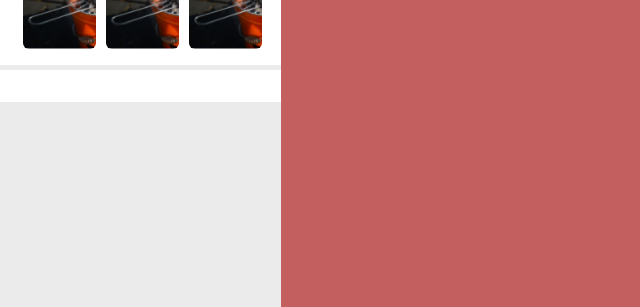
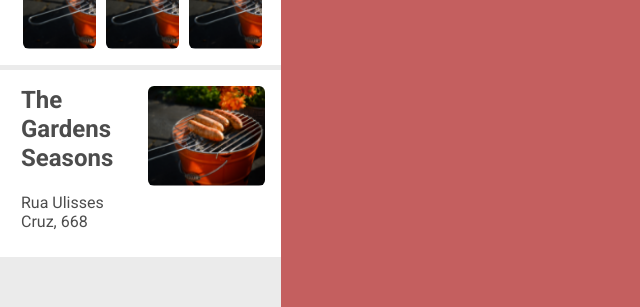
Before and after one commit to fernandogjose/react-restaurants-search, a React (Create React App) app: page / in a window 1280 px wide. Shown: the part 229-536 px from the top of the page, without its empty margins (0-640 px from the left). Built offline with nearby package versions, Linux system fonts and the light colour scheme.

Commit message:
feat: inclusao do card do restaurante

```diff
--- a/package.json
+++ b/package.json
@@ -11,6 +11,8 @@
     "@testing-library/user-event": "^13.5.0",
     "react": "^19.1.0",
     "react-dom": "^19.1.0",
+    "react-rating-star-component": "^1.0.2",
+    "react-rating-stars-component": "^2.2.0",
     "react-scripts": "5.0.1",
     "react-slick": "^0.30.3",
     "slick-carousel": "^1.8.1",
--- a/src/components/RestaurantCard/index.jsx
+++ b/src/components/RestaurantCard/index.jsx
@@ -1,6 +1,30 @@
 import React from "react";
-import { Restaurant } from "./styles";
+import ReactStars from "react-rating-stars-component";
+import restaurant from "../../assets/restaurante-fake.png";
 
-const RestaurantCard = () => <Restaurant />;
+import {
+    Restaurant,
+    RestaurantInfo,
+    RestaurantName,
+    RestaurantAddress,
+    RestaurantPhoto,
+} from "./styles";
+
+const RestaurantCard = () => (
+    <Restaurant>
+        <RestaurantInfo>
+            <RestaurantName>The Gardens Seasons</RestaurantName>
+            <ReactStars
+                count={5}
+                isHalf={true}
+                activeColor="#e7711c"
+                edit={false}
+                value={4}
+            />
+            <RestaurantAddress>Rua Ulisses Cruz, 668</RestaurantAddress>
+        </RestaurantInfo>
+        <RestaurantPhoto src={restaurant} alt="Foto do Restaurante" />
+    </Restaurant>
+);
 
 export default RestaurantCard;
--- a/src/components/RestaurantCard/styles.js
+++ b/src/components/RestaurantCard/styles.js
@@ -6,10 +6,45 @@ export const Restaurant = styled.div`
     cursor: pointer;
     margin-top: 5px;
     padding: 16px;
-  background-color: #fff;
+    background-color: #ffffff;
     border-left: 5px solid transparent;
     :hover {
-    background-color: ${(props) => props.theme.colors.background};
+        background-color: #00000021;
         border-left-color: ${(props) => props.theme.colors.primary};
     }
 `;
+
+export const RestaurantInfo = styled.div`
+    display: flex;
+    flex-direction: column;
+    pointer-events: none;
+    flex: 1;
+`;
+
+export const RestaurantName = styled.span`
+    font-family: ${(props) => props.theme.fonts.regular};
+    color: ${(props) => props.theme.colors.text};
+    font-size: 24px;
+    font-weight: bold;
+    line-height: 29px;
+    margin-bottom: 10px;
+`;
+
+export const RestaurantAddress = styled.span`
+    font-family: ${(props) => props.theme.fonts.regular};
+    color: ${(props) => props.theme.colors.text};
+    font-size: 16px;
+    line-height: 19px;
+    margin-top: 10px;
+    margin-bottom: 10px;
+`;
+
+export const RestaurantPhoto = styled.img`
+    width: 100px;
+    height: 100px;
+    border-radius: 6px;
+    margin-left: 10px;
+    pointer-events: none;
+    flex: 1;
+    object-fit: cover;
+`;
--- a/src/pages/Home/styles.js
+++ b/src/pages/Home/styles.js
@@ -10,6 +10,7 @@ export const Container = styled.div`
   width: 360px;
   height: 100vh;
   overflow-y: auto;
+  overflow-x: hidden;
 `;
 
 export const Search = styled.section`
```
Also changed, not shown: 1 other file (tests, documents, lock files or other folders). Lines whose indentation alone changed are shown as unchanged.
